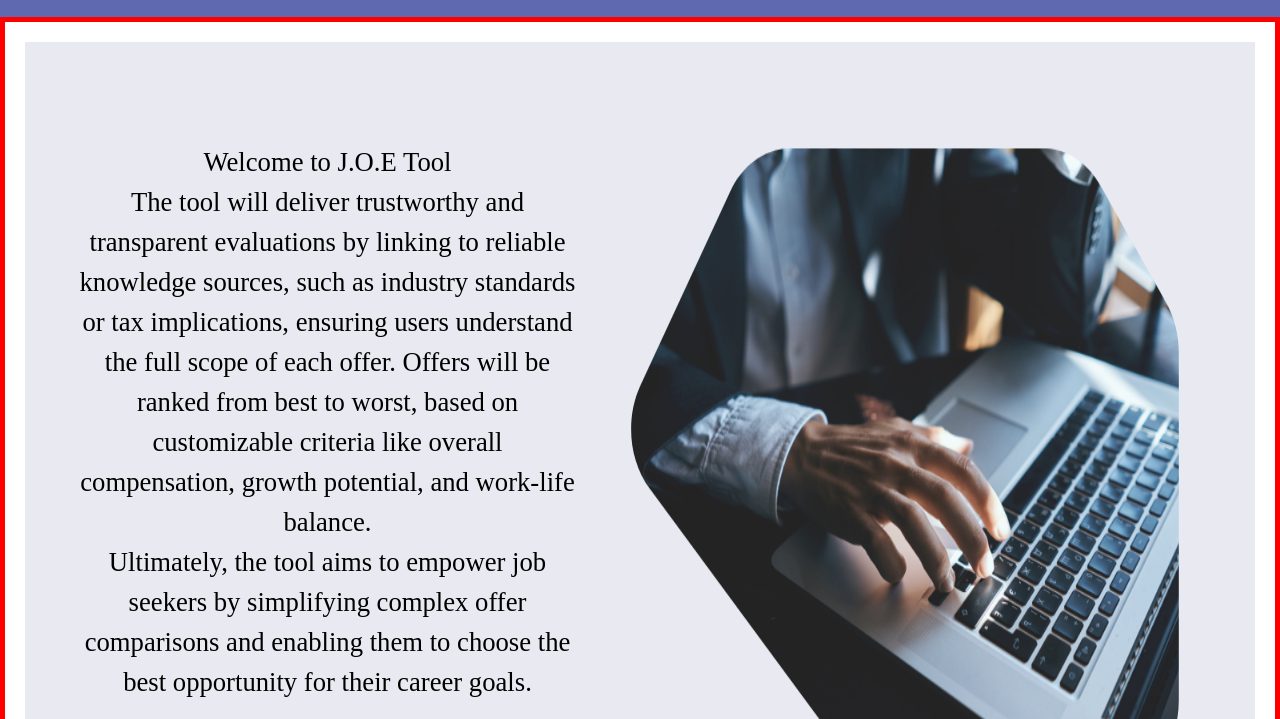
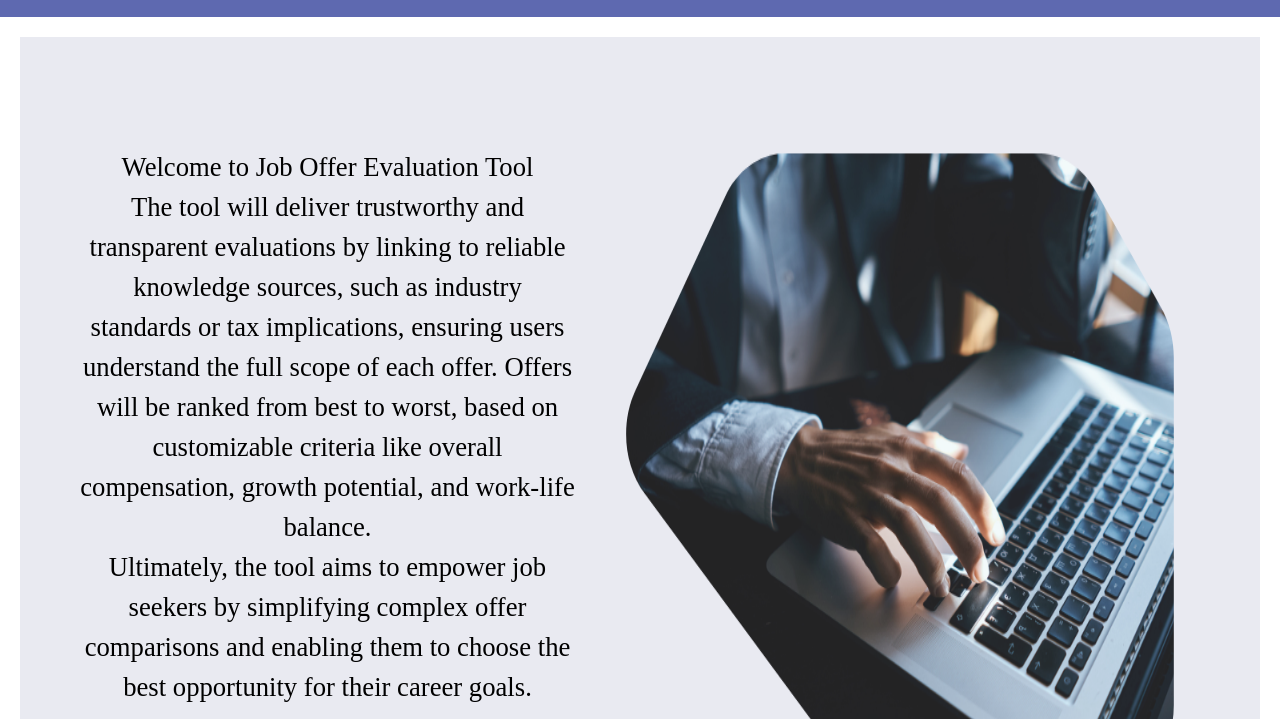
Before and after one commit to roryhackney/job-offer-comparison-website, a website: page public/html/index.html in a window 1280 px wide. Shown: the part 69-788 px from the top of the page. Drawn offline with Linux system fonts and the light colour scheme.

Commit message:
fix the title for introduction

```diff
--- a/public/html/index.html
+++ b/public/html/index.html
@@ -20,7 +20,7 @@
         <!-- Main content placeholder -->
         <div id="introduction-container">
             <div id="overview-features">
-                <p id="overview-content">Welcome to J.O.E Tool <br>The tool will deliver trustworthy and transparent evaluations by linking to reliable knowledge sources, such as industry standards or tax implications, ensuring users understand the full scope of each offer. Offers will be ranked from best to worst, based on customizable criteria like overall compensation, growth potential, and work-life balance.
+                <p id="overview-content">Welcome to Job Offer Evaluation Tool <br>The tool will deliver trustworthy and transparent evaluations by linking to reliable knowledge sources, such as industry standards or tax implications, ensuring users understand the full scope of each offer. Offers will be ranked from best to worst, based on customizable criteria like overall compensation, growth potential, and work-life balance.
                     <br>Ultimately, the tool aims to empower job seekers by simplifying complex offer comparisons and enabling them to choose the best opportunity for their career goals.
                     <br><button id="start-as-guest" onclick="location.href='upload.html'">Start as Guest</button>
                     <br><a id="login-index" href="login.html">Sign In</a>
--- a/public/styles/style.css
+++ b/public/styles/style.css
@@ -17,7 +17,6 @@ main {
     background-color: white;
     color: black;
     padding: 10px;
-    border: red solid 5px; /* border for content can be removed after done styling */
 }
 
 footer {
@@ -63,7 +62,7 @@ footer ul li a:hover {
     background-color: #E9EAF1;
     color: black;
     width: fit-content;
-    padding: 50px;
+    padding: 60px;
 }
 
 #overview-features img{
```
